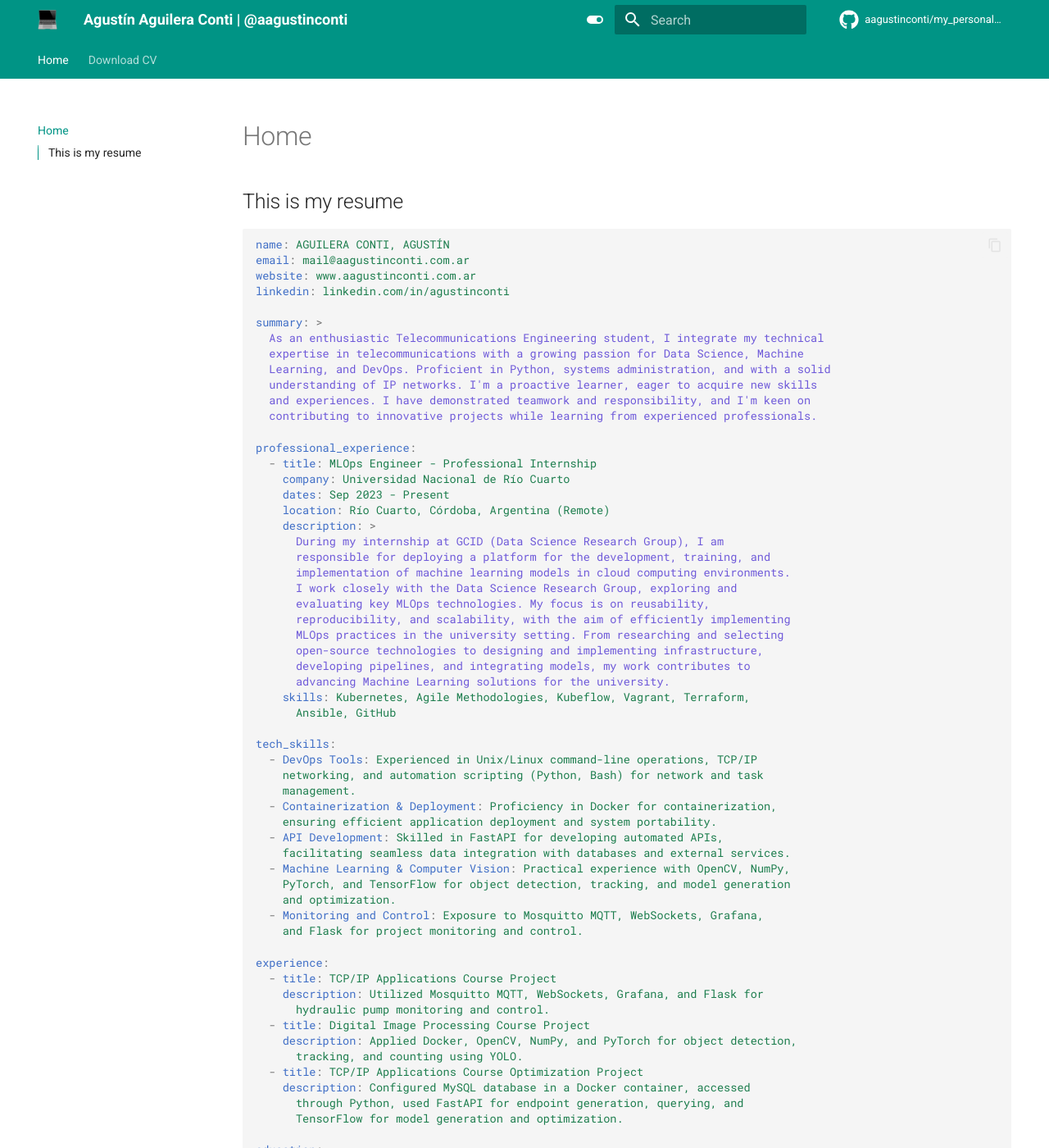
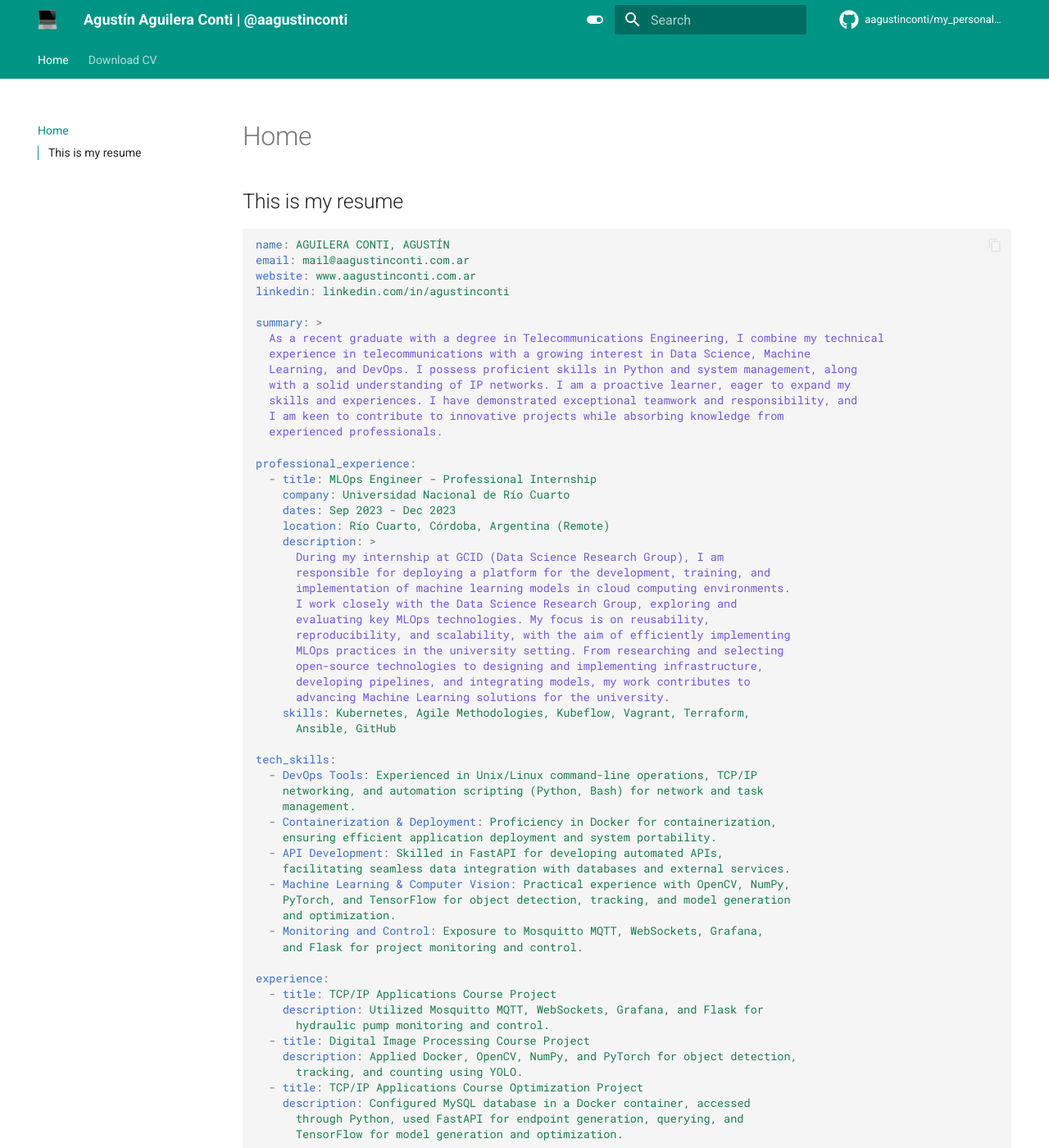
Before and after one commit to aagustinconti/my_personal_page, an MkDocs documentation site: the page built from docs/index.md, in a window 1280 px wide and 1400 px high. Shown: the whole window at 82% size. Built offline with MkDocs 1.6.1 and Material for MkDocs 9.7.7, drawn with Linux system fonts in a browser that asks for light colours; comment, search, counter and statistics services are not loaded; some of the changed text lies outside the part shown.

Commit message:
feat(docs): Adding updated cv

```diff
--- a/docs/index.md
+++ b/docs/index.md
@@ -7,17 +7,18 @@ website: www.aagustinconti.com.ar
 linkedin: linkedin.com/in/agustinconti
 
 summary: >
-  As an enthusiastic Telecommunications Engineering student, I integrate my technical
-  expertise in telecommunications with a growing passion for Data Science, Machine
-  Learning, and DevOps. Proficient in Python, systems administration, and with a solid
-  understanding of IP networks. I'm a proactive learner, eager to acquire new skills
-  and experiences. I have demonstrated teamwork and responsibility, and I'm keen on
-  contributing to innovative projects while learning from experienced professionals.
+  As a recent graduate with a degree in Telecommunications Engineering, I combine my technical
+  experience in telecommunications with a growing interest in Data Science, Machine
+  Learning, and DevOps. I possess proficient skills in Python and system management, along
+  with a solid understanding of IP networks. I am a proactive learner, eager to expand my
+  skills and experiences. I have demonstrated exceptional teamwork and responsibility, and
+  I am keen to contribute to innovative projects while absorbing knowledge from
+  experienced professionals.
 
 professional_experience:
   - title: MLOps Engineer - Professional Internship
     company: Universidad Nacional de Río Cuarto
-    dates: Sep 2023 - Present
+    dates: Sep 2023 - Dec 2023
     location: Río Cuarto, Córdoba, Argentina (Remote)
     description: >
       During my internship at GCID (Data Science Research Group), I am
@@ -60,9 +61,9 @@ experience:
       TensorFlow for model generation and optimization.
 
 education:
-  degree: Bachelor's Degree in Telecommunications Engineering (In Progress)
+  degree: Bachelor's Degree in Telecommunications Engineering
   university: National University of Río Cuarto (UNRC)
-  dates: March 2017 - Present
+  dates: March 2017 - December 2023
   specialization: Specialization in Data Services and Multimedia Systems, with a
     focus on Radio Communications and Telecommunications.
 
```
Also changed, not shown: docs/download.md (+2 -2 lines), 4 other files.
